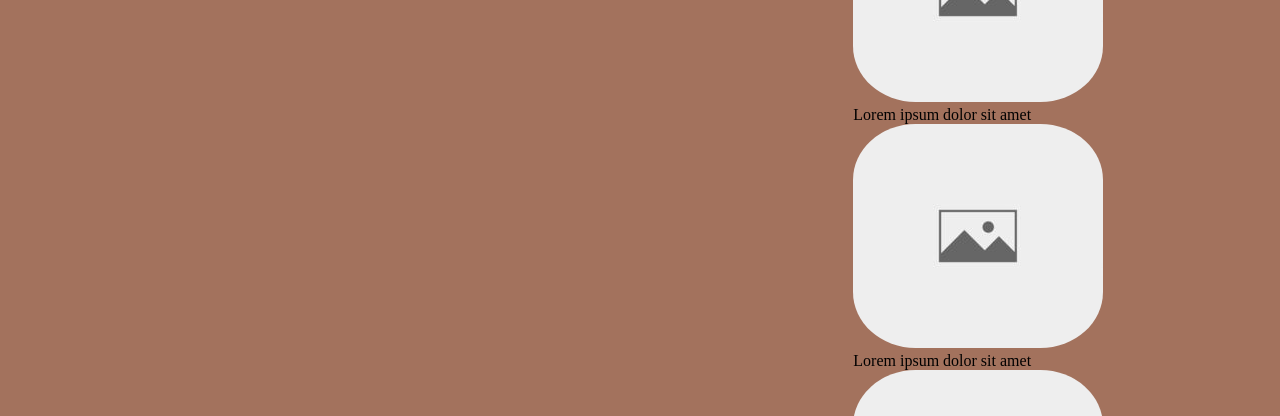
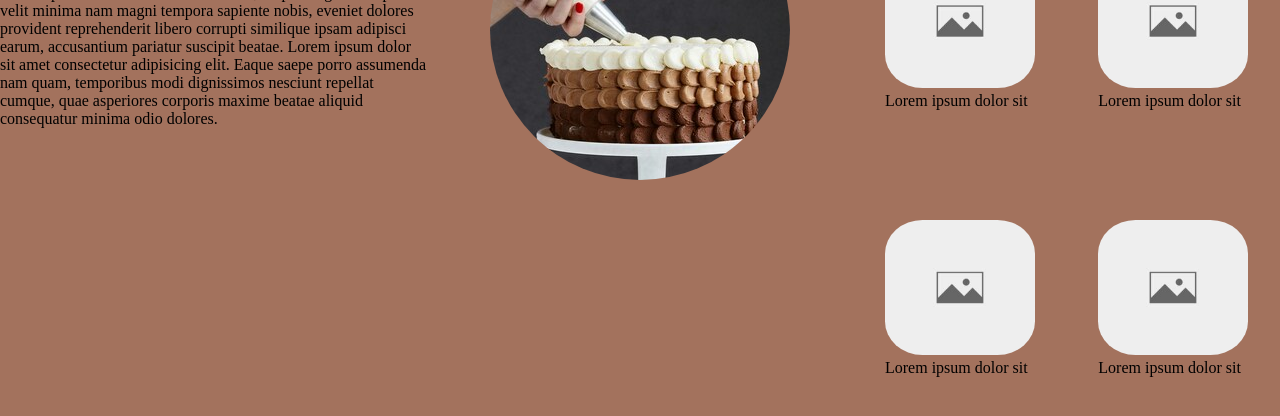
Before and after one commit to Rcamacho12/Prentrega2RicardoCamacho, a plain HTML site: page pages/tortas.html in a window 1280 px wide. Shown: the part 621-1037 px from the top of the page. Drawn offline with Linux system fonts and the light colour scheme.

Commit message:
empezando responsive

```diff
--- a/css/style.css
+++ b/css/style.css
@@ -160,6 +160,7 @@ h1 {
     min-height: 100vh;
     grid-template-columns: repeat(3,1fr);
     grid-template-rows: 1fr;
+    align-items: center;
 }
 .gridTortas.item1Tortas{
     grid-column: 1/2;
@@ -169,7 +170,13 @@ h1 {
     grid-column: 2/3;
     grid-row: 1/2;
 }
-.gridTortas .item3Tortas{
+.mainImgTortas{
+    margin: auto;
+}
+.imagenTorta{
+    border-radius: 50%;
+}
+/* .gridTortas .item3Tortas{
     grid-column: 3/4;
     grid-row: 1/2;
 }
@@ -188,13 +195,19 @@ h1 {
 .gridTortas .item7Tortas{
     grid-column: 3/4;
     grid-row: 1/2;
-}
-.subGridTOrtas{
+}*/
+
+.subGridTortas{
+    grid-column: 3/4;
+    grid-row: 1/2;
     display: grid;
     min-height: 100vh;
     grid-template-columns: repeat(2,1fr);
     grid-template-rows: repeat(3,1fr);
+    align-items: center;
+    justify-items: center;
 }
+
 .mainTortas{
     background-color: #A3725D;
 }
@@ -206,7 +219,10 @@ h1 {
     justify-content: space-between;
     align-items: center;
 }
-
+.cuadradoTortas{
+    border-radius: 25%;
+    width: 150px;
+}
 /* header Donas */
 .headerDonas {
     background-color: #9BEBDC;
--- a/pages/tortas.html
+++ b/pages/tortas.html
@@ -32,29 +32,33 @@
                 <p>Lorem ipsum dolor sit amet consectetur, adipisicing elit. Repellat velit minima nam magni tempora sapiente nobis,
                     eveniet dolores provident reprehenderit libero corrupti similique ipsam adipisci earum, accusantium pariatur suscipit beatae. Lorem ipsum dolor sit amet consectetur adipisicing elit. Eaque saepe porro assumenda nam quam, temporibus modi dignissimos nesciunt repellat cumque, quae asperiores corporis maxime beatae aliquid consequatur minima odio dolores.</p>
             </div>
-                <div class="mainImg item2Tortas" >
-                    <img src="../assets/img/tortas1.jpg" alt="">
+                <div class="mainImgTortas item2Tortas" >
+                    <img class="imagenTorta" src="../assets/img/tortas1.jpg" alt="">
                 </div>
                 <div class="subGridTortas">
                     <div class="item3Tortas">
-                            <img class="cuadrado" src="../assets/img/imagenIcono.jpg" alt="">
-                            <p>Lorem ipsum dolor sit amet</p>
+                        <img class="cuadradoTortas" src="../assets/img/imagenIcono.jpg" alt="">
+                        <p>Lorem ipsum dolor sit </p>
                     </div>
                     <div class="item4Tortas">
-                        <img class="cuadrado" src="../assets/img/imagenIcono.jpg" alt="">
-                        <p>Lorem ipsum dolor sit amet</p>
+                        <img class="cuadradoTortas" src="../assets/img/imagenIcono.jpg" alt="">
+                        <p>Lorem ipsum dolor sit </p>
                     </div>
                     <div class="item5Tortas">
-                        <img class="cuadrado" src="../assets/img/imagenIcono.jpg" alt="">
-                        <p>Lorem ipsum dolor sit amet</p>
+                        <img class="cuadradoTortas" src="../assets/img/imagenIcono.jpg" alt="">
+                        <p>Lorem ipsum dolor sit </p>
                     </div>
                     <div class="item6Tortas">
-                        <img class="cuadrado" src="../assets/img/imagenIcono.jpg" alt="">
-                        <p>Lorem ipsum dolor sit amet</p>
+                        <img class="cuadradoTortas" src="../assets/img/imagenIcono.jpg" alt="">
+                        <p>Lorem ipsum dolor sit </p>
                     </div>
                     <div class="item7Tortas">
-                        <img class="cuadrado" src="../assets/img/imagenIcono.jpg" alt="">
-                        <p>Lorem ipsum dolor sit amet</p>
+                        <img class="cuadradoTortas" src="../assets/img/imagenIcono.jpg" alt="">
+                        <p>Lorem ipsum dolor sit</p>
+                    </div>
+                    <div class="item8Tortas">
+                        <img class="cuadradoTortas" src="../assets/img/imagenIcono.jpg" alt="">
+                        <p>Lorem ipsum dolor sit </p>
                     </div>
                 </div>
             </div>
```
